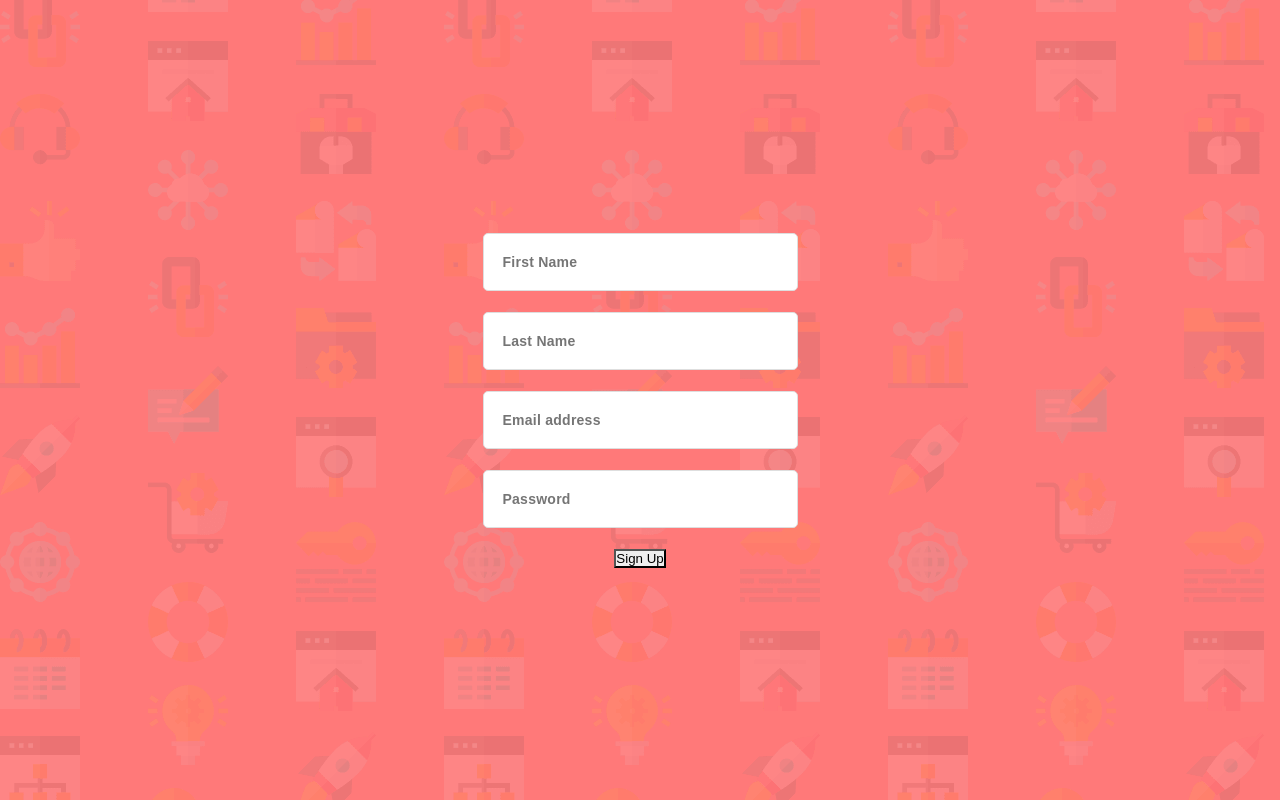
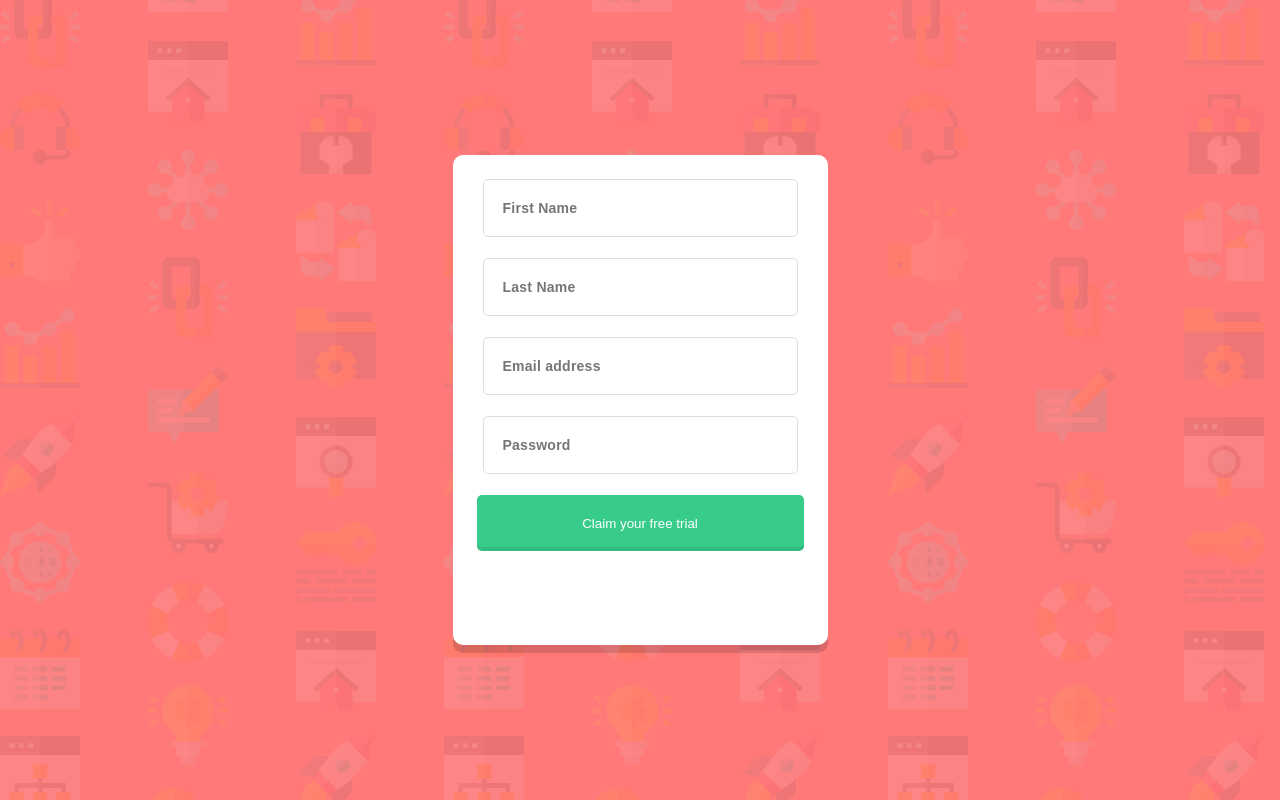
Before and after one commit to TeonaZav/sign-up-component, a React (Create React App) app: page / in a window 1280 px wide. Built offline with nearby package versions, Linux system fonts and the light colour scheme.

Commit message:
style: add styles to sign up component

```diff
--- a/src/App.tsx
+++ b/src/App.tsx
@@ -1,4 +1,5 @@
 import SignUpForm from "./components/SignUpForm";
+
 function App() {
   return (
     <div className="App">
--- a/src/components/SignUpForm.jsx
+++ b/src/components/SignUpForm.jsx
@@ -3,9 +3,11 @@ import { Button, VStack } from "@chakra-ui/react";
 import { Form, Formik } from "formik";
 import TextField from "./TextField";
 import schema from "./ValidationSchema";
+import styled from "styled-components";
 const SignUpForm = () => {
   const [errorM, setErrorM] = useState(null);
   return (
+    <Wrapper>
       <div className="form-main-ct">
         <Formik
           initialValues={{
@@ -71,11 +73,72 @@ const SignUpForm = () => {
             />
 
             <Button colorScheme="teal" type="submit" className="btn-sign-up">
-            Sign Up
+              Claim your free trial
             </Button>
           </VStack>
         </Formik>
       </div>
+    </Wrapper>
   );
 };
+const Wrapper = styled.div`
+  .form-main-ct {
+    display: flex;
+    flex-direction: column;
+    justify-content: center;
+    align-items: center;
+    min-height: 100vh;
+    width: 100vw;
+    .form-ct {
+      width: 32.7rem;
+      height: 44.2rem;
+      border-radius: 1rem;
+      background-color: #ffffff;
+      box-shadow: 0px 8px 0px rgba(0, 0, 0, 0.14688);
+      padding: 2.4rem;
+
+      .btn-sign-up {
+        width: 100%;
+        height: 5.6rem;
+        color: #ffffff;
+        background-color: #38cc8b;
+        cursor: pointer;
+        box-shadow: inset 0px -4px 0px rgba(0, 0, 0, 0.0908818);
+        border-radius: 0.5rem;
+        border: none;
+        &:hover {
+          color: #ffffff;
+          background-color: #77e2b3;
+        }
+        &:focus {
+          outline: none;
+          font-size: 1.5rem;
+          border-radius: 0.6rem;
+          text-align: center;
+        }
+        &:active {
+          margin-bottom: 0.01rem;
+        }
+      }
+    }
+  }
+
+  @media (min-width: 48em) {
+    .form-main-ct {
+      .form-ct {
+      }
+    }
+  }
+  @media (min-width: 90em) {
+    .form-main-ct {
+      .form-ct {
+        width: 54rem;
+        height: 47.4rem;
+        .btn-sign-up {
+          width: 46rem;
+        }
+      }
+    }
+  }
+`;
 export default SignUpForm;
```
Also changed, not shown: public/index.html (+1 -22 lines). Lines whose indentation alone changed are shown as unchanged.
